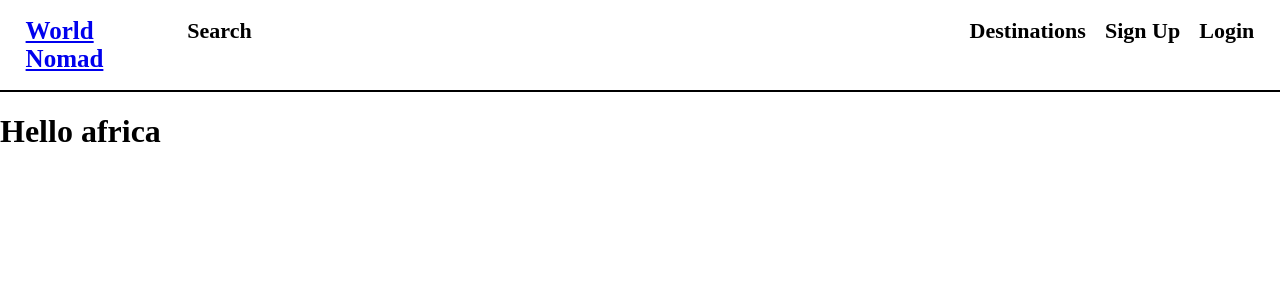
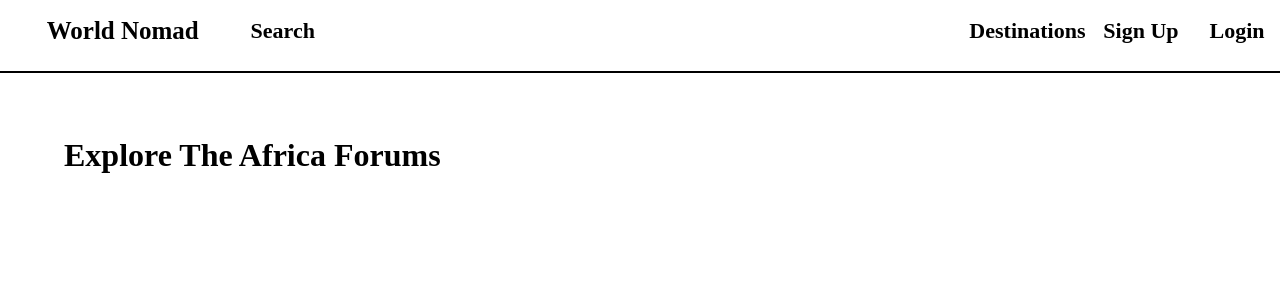
Before and after one commit to JohnFuhrm12/travelforum, a Next.js app: page /destinations/africa in a window 1280 px wide. Shown: the top 300 px of the page. Built offline with nearby package versions, Linux system fonts and the light colour scheme.

Commit message:
Full Routing

```diff
--- a/components/navbar.tsx
+++ b/components/navbar.tsx
@@ -6,11 +6,11 @@ export default function Navbar() {
     <>
     <div className={navStyles.navbar}>
         <div className={navStyles.navHomeSearchContainer}>
-        <Link href="/"><h1 className={navStyles.navTitle}>World Nomad</h1></Link>
+        <Link className='link' href="/"><h1 className={navStyles.navTitle}>World Nomad</h1></Link>
           <h2 className={navStyles.navLink}>Search</h2>
         </div>
         <div className={navStyles.navLinksContainer}>
-          <h2 className={navStyles.navLink}>Destinations</h2>
+        <Link className='link' href="/destinations"><h2 className={navStyles.navLink}>Destinations</h2></Link>
           <h2 className={navStyles.navLink}>Sign Up</h2>
           <h2 className={navStyles.navLink}>Login</h2>
         </div>
--- a/pages/destinations/[contName].tsx
+++ b/pages/destinations/[contName].tsx
@@ -1,14 +1,33 @@
 import { useRouter } from "next/router";
+import { useEffect } from "react";
+import styles from '@/styles/Destinations.module.css';
 import Navbar from '../../components/navbar';
 
 export default function continent() {
     const router = useRouter();
     const {contName} = router.query;
 
+    // Get Destination Title From URL
+    const titleStr = contName?.toString();
+    const titleWords = titleStr?.split('-');
+    let titleFromURL = 'destination';
+    let titleArr:any = [];
+
+    titleWords?.forEach((word) => {
+        let firstChar = '';
+        const chars = word.split('');
+        firstChar = chars[0].toUpperCase();
+
+        titleFromURL = '';
+        titleArr.push(firstChar + chars.slice(1).join(''));
+    });
+
+    titleFromURL = titleArr.join(' ');
+
     return (
         <>
         <Navbar/>
-        <h1>Hello {contName}</h1>
+        <h1 className={styles.title}>Explore The {titleFromURL} Forums</h1>
         </>
     )
 }
--- /dev/null
+++ b/styles/Destinations.module.css
@@ -0,0 +1,4 @@
+.title {
+    margin-left: 5%;
+    margin-top: 5%;
+}
--- a/styles/Navbar.module.css
+++ b/styles/Navbar.module.css
@@ -10,29 +10,33 @@
     flex-direction: row;
     margin-left: 2%;
     min-width: 25%;
+    justify-content: space-around;
 }
 
 .navTitle {
     font-size: 25px;
     cursor: pointer;
     margin-right: 5%;
+    white-space: nowrap;
 }
 
 .navLinksContainer {
     display: flex;
     flex-direction: row;
     min-width: 25%;
+    justify-content: space-around;
 }
 
 .navLink {
     margin-inline: 3%;
     cursor: pointer;
-    transition: 0.5ms;
+    transition: 500ms;
     font-size: 22px;
     border-bottom: solid 3px white;
+    padding-bottom: 5px;
 }
 
 .navLink:hover {
-    transition: 0.5ms;
+    transition: 500ms;
     border-bottom: solid 3px black;
 }
--- a/styles/globals.css
+++ b/styles/globals.css
@@ -1,3 +1,8 @@
 html, body {
   margin: 0;
 }
+
+.link {
+  text-decoration: none;
+  color: black;
+}
```
Also changed, not shown: pages/destinations/index.tsx (+39 -1 lines), pages/index.tsx (+12 -12 lines), styles/Home.module.css (+14 -0 lines).
